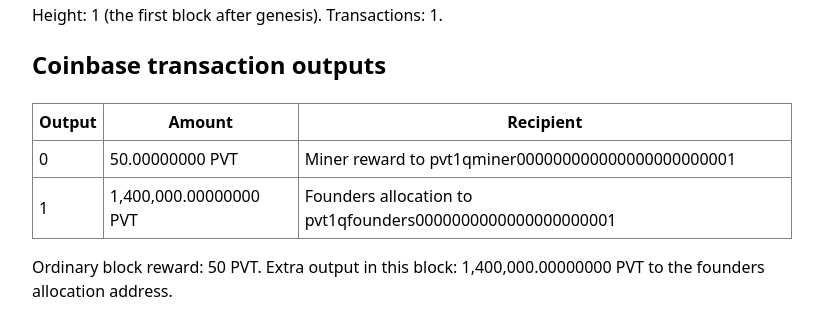
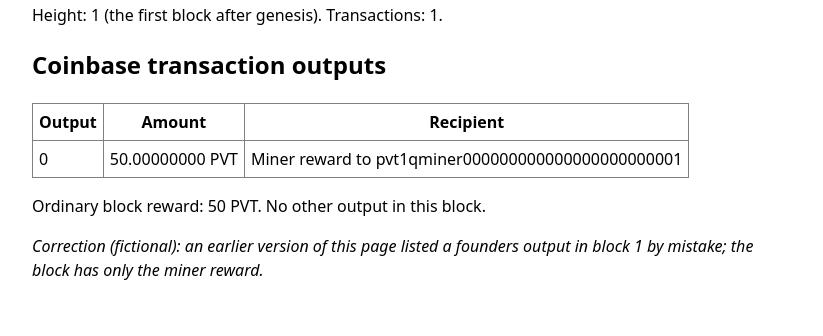
Before and after one commit to brilliantnodes/launch-claim-checker, a plain HTML site: page docs/v2/pivotcoin-block-1.html in a window 1280 px wide. Shown: the part 168-504 px from the top of the page, without its empty margins (228-1051 px from the left). Drawn offline with Linux system fonts and the light colour scheme.

Commit message:
Fictional explorer data correction for pivotcoin (Studio live run of Launch Claim Checker v2)
Co-Authored-By: Claude Opus 5.5 <noreply@anthropic.com>
Claude-Session: https://claude.ai/code/session_01PmboiXeSxAX9LMvc5cn1bn

```diff
--- a/docs/v2/pivotcoin-block-1.html
+++ b/docs/v2/pivotcoin-block-1.html
@@ -9,8 +9,7 @@
 <table border="1" cellpadding="6" style="border-collapse:collapse">
 <tr><th>Output</th><th>Amount</th><th>Recipient</th></tr>
 <tr><td>0</td><td>50.00000000 PVT</td><td>Miner reward to pvt1qminer000000000000000000000001</td></tr>
-<tr><td>1</td><td>1,400,000.00000000 PVT</td><td>Founders allocation to pvt1qfounders0000000000000000000001</td></tr>
 </table>
-<p>Ordinary block reward: 50 PVT. Extra output in this block: 1,400,000.00000000 PVT to the founders allocation address.</p>
-
+<p>Ordinary block reward: 50 PVT. No other output in this block.</p>
+<p><em>Correction (fictional): an earlier version of this page listed a founders output in block 1 by mistake; the block has only the miner reward.</em></p>
 </body></html>
```
Also changed, not shown: web/public/v2/pivotcoin-block-1.html (+2 -3 lines).
